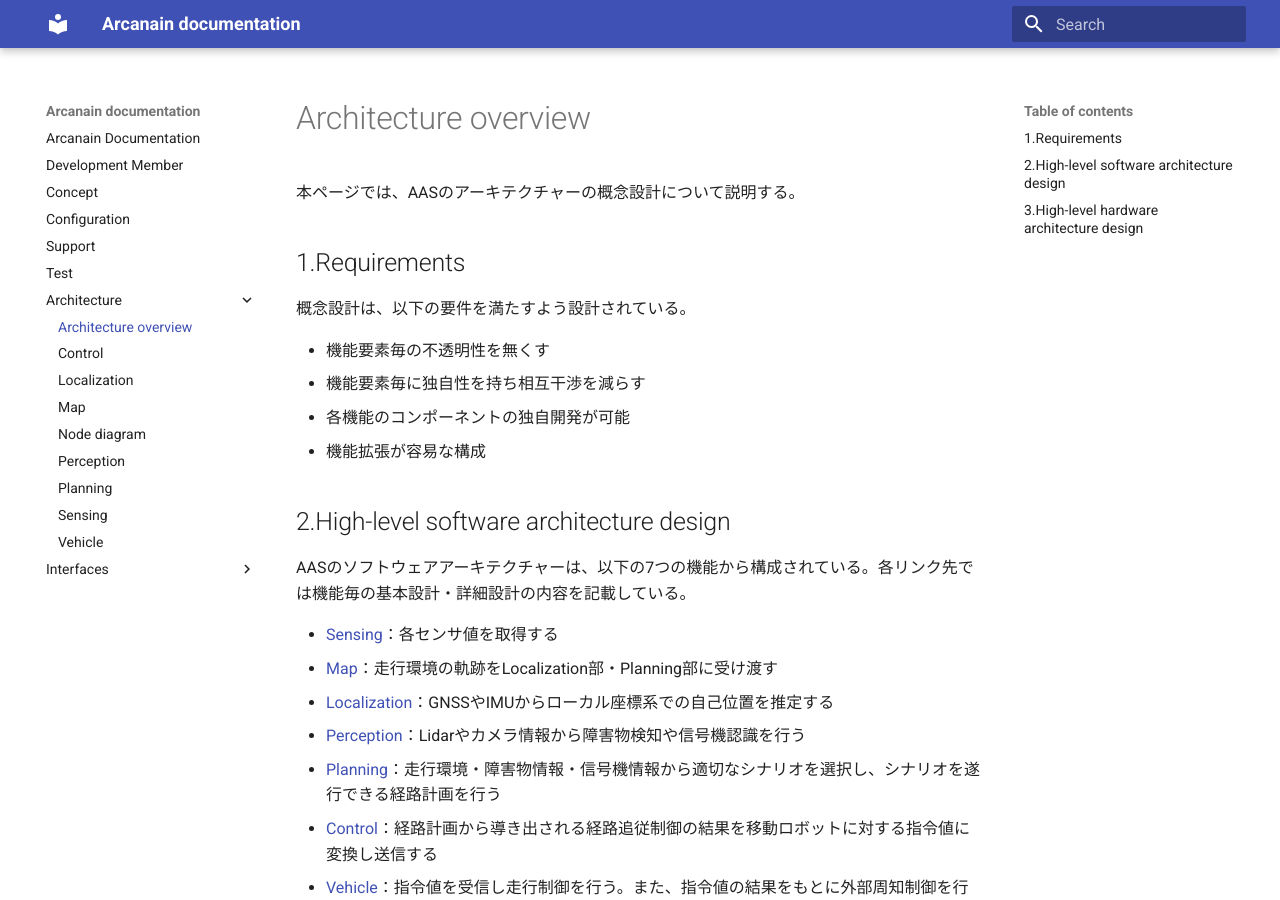
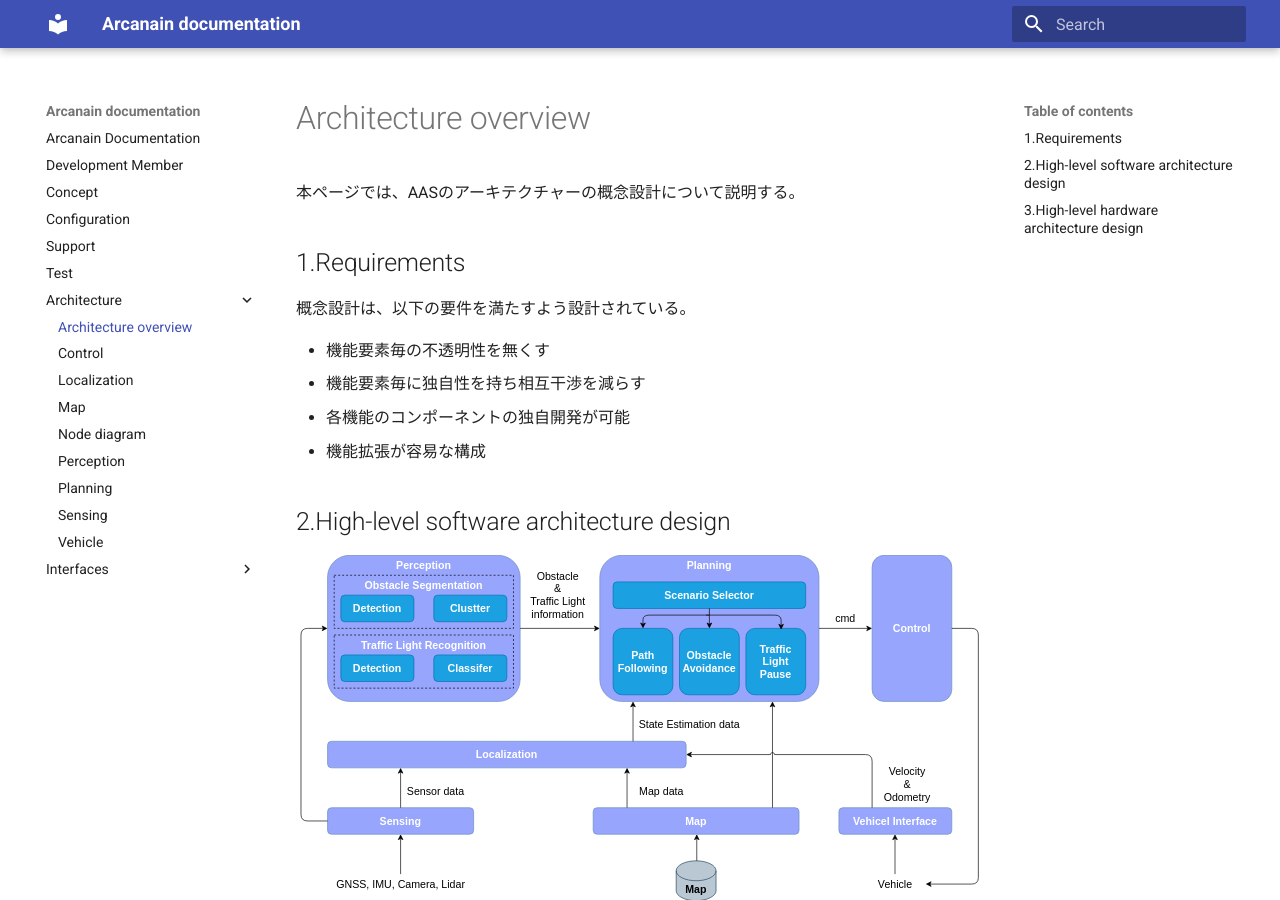
Before and after one commit to Arcanain/Arcanain-Documentation, an MkDocs documentation site: the page built from docs/architecture/index.md, in a window 1280 px wide and 900 px high. Built offline with MkDocs 1.6.1 and Material for MkDocs 9.7.7, drawn with Linux system fonts in a browser that asks for light colours.

Commit message:
[add]image/software_architecture_concept_design.svg

```diff
--- a/docs/architecture/index.md
+++ b/docs/architecture/index.md
@@ -10,6 +10,8 @@
 - 機能拡張が容易な構成
 
 ## 2.High-level software architecture design
+![Overview](image/software_architecture_concept_design.drawio.svg)
+
 AASのソフトウェアアーキテクチャーは、以下の7つの機能から構成されている。各リンク先では機能毎の基本設計・詳細設計の内容を記載している。
 
 - [Sensing](Sensing)：各センサ値を取得する
```
Also changed, not shown: docs/architecture/image/software_architecture_concept_design.drawio.svg (added), docs/architecture/image/software_architecture_concept_design.svg (added).
